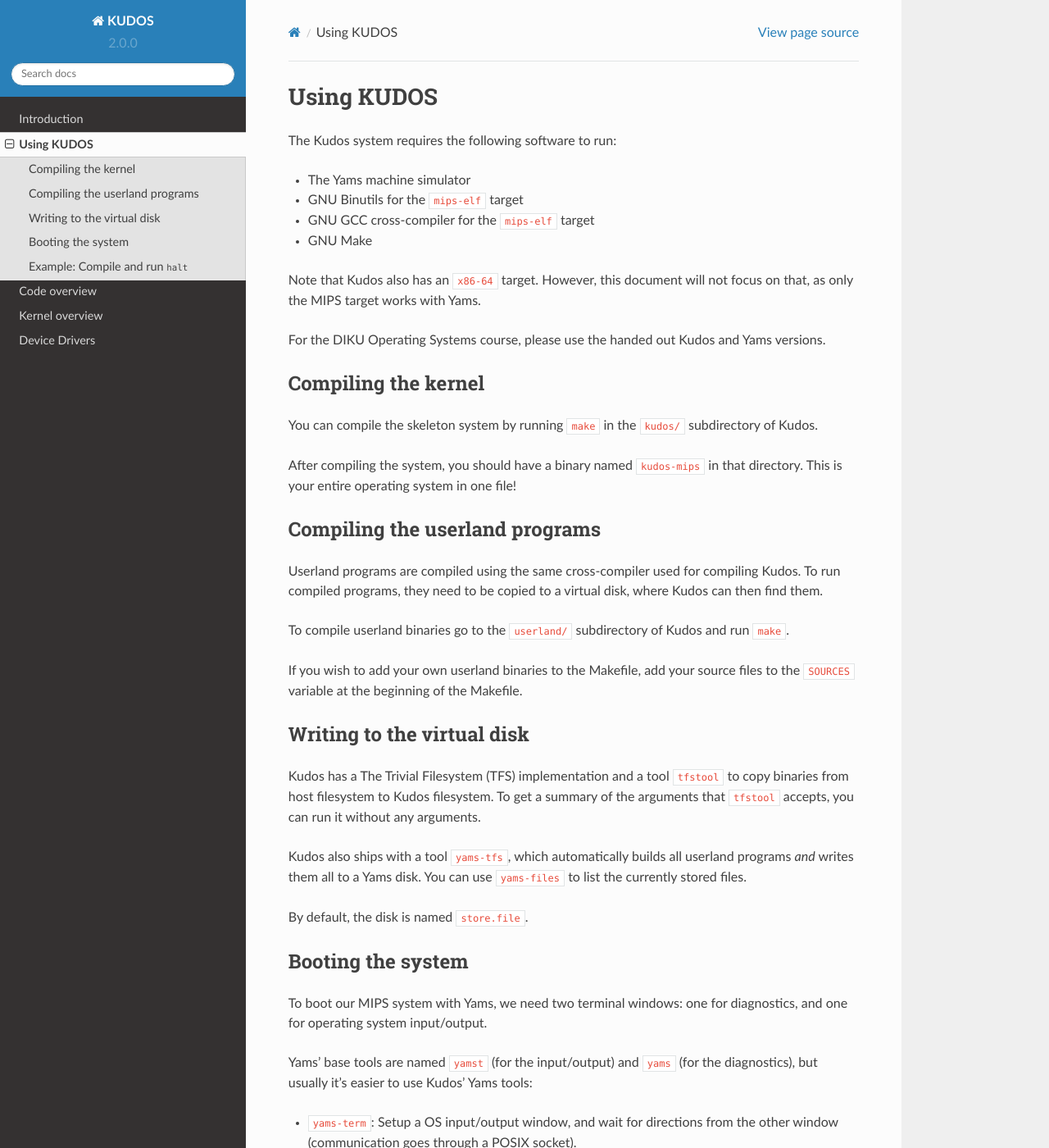
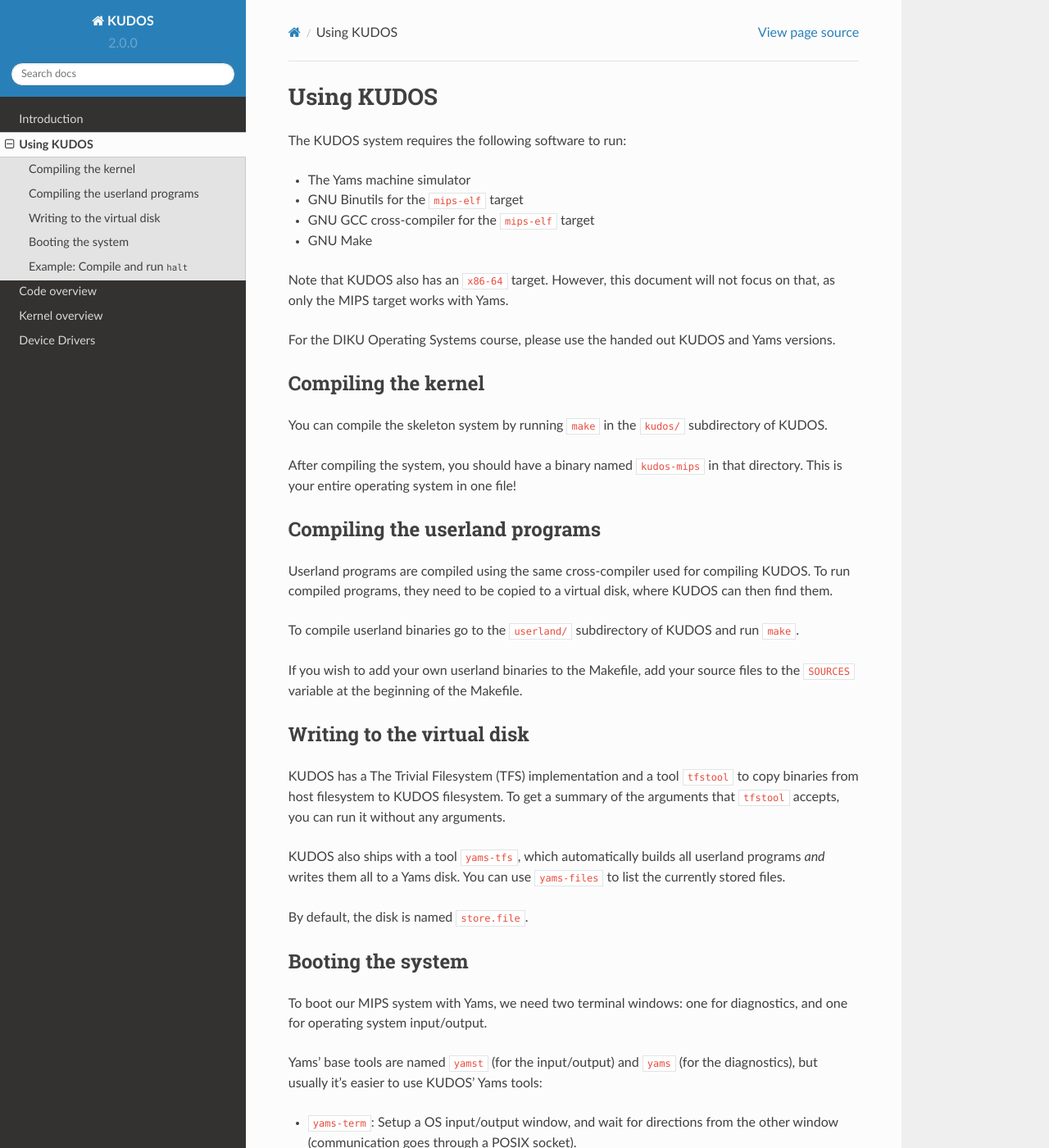
Before and after one commit to DIKU-EDU/kudos, a Sphinx documentation site: the page built from docs/usage.rst, in a window 1280 px wide and 1400 px high. Shown: the whole window at 82% size. Built offline with Sphinx 7.4.7 and the Read the Docs theme 2.0.0, drawn with Linux system fonts in a browser that asks for light colours; some of the changed text lies outside the part shown.

```diff
--- a/docs/usage.rst
+++ b/docs/usage.rst
@@ -2,17 +2,17 @@ Using KUDOS
 ===========
 .. _usage:
 
-The Kudos system requires the following software to run:
+The KUDOS system requires the following software to run:
 
 * The Yams machine simulator
 * GNU Binutils for the ``mips-elf`` target
 * GNU GCC cross-compiler for the ``mips-elf`` target
 * GNU Make
 
-Note that Kudos also has an ``x86-64`` target.  However, this document will not
+Note that KUDOS also has an ``x86-64`` target.  However, this document will not
 focus on that, as only the MIPS target works with Yams.
 
-For the DIKU Operating Systems course, please use the handed out Kudos and
+For the DIKU Operating Systems course, please use the handed out KUDOS and
 Yams versions.
 
 
@@ -20,7 +20,7 @@ Compiling the kernel
 --------------------
 
 You can compile the skeleton system by running ``make`` in the ``kudos/``
-subdirectory of Kudos.
+subdirectory of KUDOS.
 
 After compiling the system, you should have a binary named ``kudos-mips`` in
 that directory.  This is your entire operating system in one file!
@@ -30,10 +30,10 @@ Compiling the userland programs
 -------------------------------
 
 Userland programs are compiled using the same cross-compiler used for compiling
-Kudos.  To run compiled programs, they need to be copied to a virtual disk,
-where Kudos can then find them.
+KUDOS.  To run compiled programs, they need to be copied to a virtual disk,
+where KUDOS can then find them.
 
-To compile userland binaries go to the ``userland/`` subdirectory of Kudos and
+To compile userland binaries go to the ``userland/`` subdirectory of KUDOS and
 run ``make``.
 
 If you wish to add your own userland binaries to the Makefile, add your source
@@ -43,11 +43,11 @@ files to the ``SOURCES`` variable at the beginning of the Makefile.
 Writing to the virtual disk
 ---------------------------
 
-Kudos has a The Trivial Filesystem (TFS) implementation and a tool ``tfstool``
-to copy binaries from host filesystem to Kudos filesystem.  To get a summary of
+KUDOS has a The Trivial Filesystem (TFS) implementation and a tool ``tfstool``
+to copy binaries from host filesystem to KUDOS filesystem.  To get a summary of
 the arguments that ``tfstool`` accepts, you can run it without any arguments.
 
-Kudos also ships with a tool ``yams-tfs``, which automatically builds all
+KUDOS also ships with a tool ``yams-tfs``, which automatically builds all
 userland programs *and* writes them all to a Yams disk.  You can use
 ``yams-files`` to list the currently stored files.
 
@@ -61,7 +61,7 @@ To boot our MIPS system with Yams, we need two terminal windows: one for
 diagnostics, and one for operating system input/output.
 
 Yams' base tools are named ``yamst`` (for the input/output) and ``yams`` (for
-the diagnostics), but usually it's easier to use Kudos' Yams tools:
+the diagnostics), but usually it's easier to use KUDOS' Yams tools:
 
 * ``yams-term``: Setup a OS input/output window, and wait for directions from
   the other window (communication goes through a POSIX socket).
@@ -79,7 +79,7 @@ of the form ``key=value``, which can be read in the kernel by calling
 
 * ``initprog``: the name of the file in the Yams disk that the kernel starts at
   the first thread.
-* ``randomseed``: the initial seed for Kudos' random number generator.
+* ``randomseed``: the initial seed for KUDOS' random number generator.
 
 You implicitly define your own bootargs by using ``bootargs_get`` somewhere in
 kernel code.
@@ -93,9 +93,9 @@ Example: Compile and run ``halt``
 ---------------------------------
 
 In this subsection, we will go through the compilation and running of the
-``halt`` userland program handed out together with Kudos.
+``halt`` userland program handed out together with KUDOS.
 
-Once you have a version of Kudos extracted on your system, build the kernel and
+Once you have a version of KUDOS extracted on your system, build the kernel and
 the userland programs::
 
     make -C kudos
@@ -114,8 +114,8 @@ Let that wait, and open a new terminal window.  In that, run::
     yams-sim kudos/kudos-mips initprog=[disk]halt.mips
 
 This should finish without a hitch and print a lot of diagnostics, while the
-``yams-term`` terminal window should print both Kudos boot messages and
-Kudos halt messages (since it's running a program compiled from
+``yams-term`` terminal window should print both KUDOS boot messages and
+KUDOS halt messages (since it's running a program compiled from
 `userland/halt.c`, which calls the HALT syscall).  Instead of writing that long
 `yams-sim` line, you can just write::
 
@@ -123,7 +123,7 @@ Kudos halt messages (since it's running a program compiled from
 
 which should do the same, except not print as much filler text.
 
-Run ``yams-files`` to list the files currently stored in the Kudos TFS disk.  It
+Run ``yams-files`` to list the files currently stored in the KUDOS TFS disk.  It
 should at least give you this::
 
     [disk]halt.mips
```
Also changed, not shown: docs/code-overview.rst (+7 -7 lines), docs/kernel-overview.rst (+12 -12 lines).
